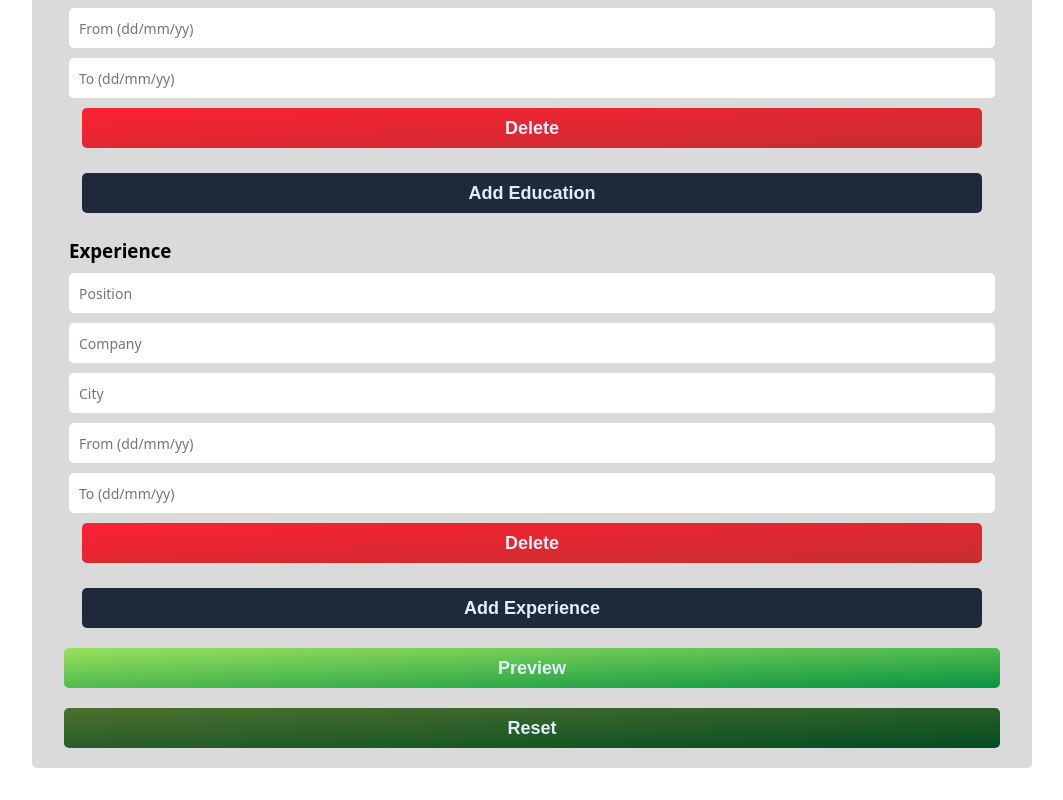
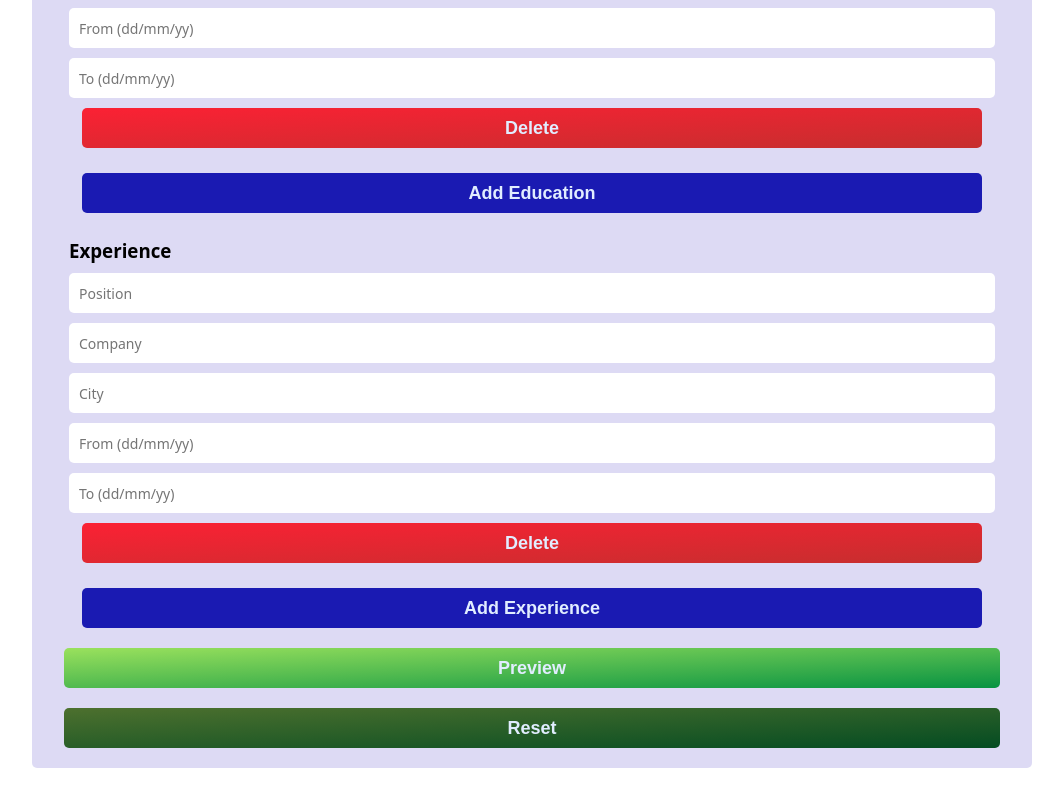
Before and after one commit to ilicc-sara/CV-Creator, a React (Vite) app: page / in a window 1280 px wide. Shown: the part 777-1577 px from the top of the page, without its empty margins (108-1171 px from the left). Built offline with nearby package versions, Linux system fonts and the light colour scheme.

Commit message:
........................

```diff
--- a/src/index.css
+++ b/src/index.css
@@ -18,7 +18,7 @@ h1 {
 }
 
 .inputs-container {
-  background-color: rgba(0, 0, 0, 0.147);
+  background-color: rgba(21, 0, 179, 0.147);
   padding: 20px 32px;
   width: 1000px;
   margin: 0 auto;
@@ -72,6 +72,7 @@ h1 {
   height: 40px;
   cursor: pointer;
   background-color: #1e293b;
+  background-color: #1a1ab2;
   width: 900px;
   border: none;
   border-radius: 5px;
```
